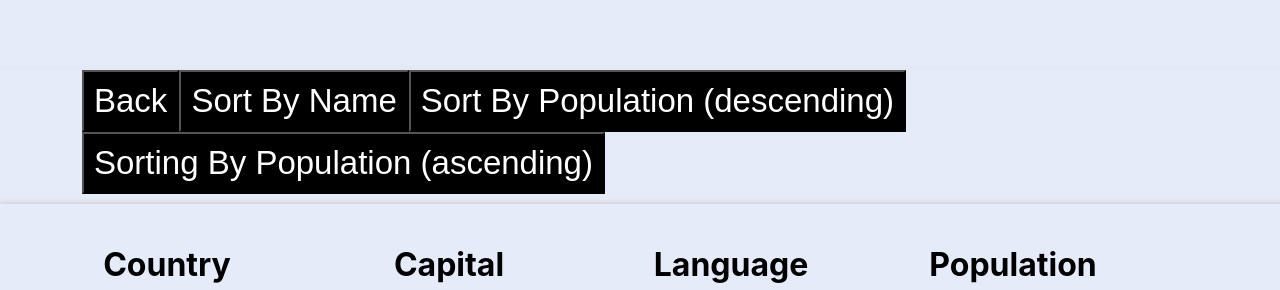
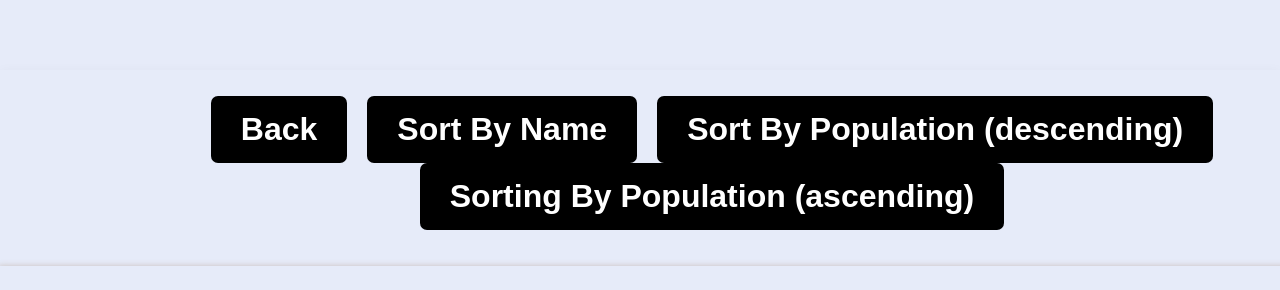
Before and after one commit to Angel-cuba/Front_Project, a React (Create React App) app: page / in a window 1280 px wide. Shown: the part 233-523 px from the top of the page. Built offline with nearby package versions, Linux system fonts and the light colour scheme; no server answers.

Commit message:
Button div styles

```diff
--- a/src/Styles/Components/Small.scss
+++ b/src/Styles/Components/Small.scss
@@ -122,3 +122,32 @@
   font-size: 4rem;
   cursor: pointer;
 }
+.buttonContainer {
+  display: flex;
+  flex-wrap: wrap;
+  justify-content: center;
+  align-items: center;
+  width: 100%;
+  height: 100%;
+  padding: 10px;
+  margin: 1rem;
+}
+.btn-light {
+  background-color: #000000;
+  color: #fff;
+  border-radius: 7px;
+  padding: 15px 30px;
+  margin-right: 20px;
+  border: none;
+  font-size: 2rem;
+  font-weight: bold;
+}
+.btn-dark {
+  background-color: #c3c3c3;
+  color: #000000;
+  border-radius: 7px;
+  padding: 15px 30px;
+  border: none;
+  font-size: 2rem;
+  font-weight: bold;
+}
--- a/src/components/Country.js
+++ b/src/components/Country.js
@@ -14,9 +14,13 @@ const Country = () => {
   const [sortData, setSortData] = useState(null);
   const [sortAscending, setSortAscending] = useState(null);
   const [sortDescending, setSortDescending] = useState(null);
+  const [initial, setInitial] = useState(null);
 
-  console.log('Ascending', sortAscending);
-  console.log('Descending', sortDescending);
+  console.log('Initial again', initial);
+
+  // console.log('Ascending', sortAscending);
+  // console.log('Descending', sortDescending);
+
   //Getting the data from the storefind
   const { data } = useSelector((state) => state.reducers);
   const { cart } = useSelector((state) => state.carReducers);
@@ -92,30 +96,31 @@ const Country = () => {
     setSortData(null);
     setSortAscending(null);
     setSortDescending(null);
+    setInitial(data);
   };
   return (
     <>
       <div className="buttonContainer">
         <button
-          style={{ padding: 10, backgroundColor: 'black', color: 'white', fontSize: 33 }}
+          className={theme === 'light' ? 'btn-light' : 'btn-dark'}
           onClick={() => refreshData()}
         >
           Back
         </button>
         <button
-          style={{ padding: 10, backgroundColor: 'black', color: 'white', fontSize: 33 }}
+          className={theme === 'light' ? 'btn-light' : 'btn-dark'}
           onClick={() => sortByName()}
         >
           Sort By Name
         </button>
         <button
-          style={{ padding: 10, backgroundColor: 'black', color: 'white', fontSize: 33 }}
+          className={theme === 'light' ? 'btn-light' : 'btn-dark'}
           onClick={() => sortByPopulationDescending()}
         >
           Sort By Population (descending)
         </button>
         <button
-          style={{ padding: 10, backgroundColor: 'black', color: 'white', fontSize: 33 }}
+          className={theme === 'light' ? 'btn-light' : 'btn-dark'}
           onClick={() => sortByPopulationAscending()}
         >
           Sorting By Population (ascending)
@@ -134,6 +139,44 @@ const Country = () => {
             </tr>
           </thead>
           <tbody>
+            {data?.map((country, index) => (
+              <tr key={index} className="eachCountry">
+                <td className="tFlag">
+                  <Link style={{ textDecoration: 'none' }} to={`/country/${country.name.common}`}>
+                    {country.flag}
+                  </Link>
+                </td>
+                <td className="tBodyContent">{country.name.common}</td>
+                <td className="tBodyContent">
+                  {country.capital ? (
+                    country.capital
+                  ) : (
+                    <span
+                      style={{
+                        color: 'red',
+                        border: '1px solid red',
+                        padding: '5px 10px',
+                        borderRadius: '5px',
+                      }}
+                    >
+                      Unknown
+                    </span>
+                  )}
+                </td>
+                <td className="tBodyContent">{country.language}</td>
+                <td className="tBodyContent">{country.population}</td>
+                <td className="tBodyContent">
+                  {cart.includes(country) ? (
+                    <FaThumbsUp
+                      className="btnClick"
+                      onClick={() => handleRemove(country.name.common)}
+                    />
+                  ) : (
+                    <FaRegThumbsUp className="btnClicked" onClick={() => handleAdd(country)} />
+                  )}
+                </td>
+              </tr>
+            ))}
             {sortData
               ? sortData.map((country, index) => (
                   <tr key={index} className="eachCountry">
@@ -383,47 +426,6 @@ const Country = () => {
                     </td>
                   </tr>
                 ))}
-            {!sortData &&
-              !sortAscending &&
-              !sortDescending &&
-              data?.map((country, index) => (
-                <tr key={index} className="eachCountry">
-                  <td className="tFlag">
-                    <Link style={{ textDecoration: 'none' }} to={`/country/${country.name.common}`}>
-                      {country.flag}
-                    </Link>
-                  </td>
-                  <td className="tBodyContent">{country.name.common}</td>
-                  <td className="tBodyContent">
-                    {country.capital ? (
-                      country.capital
-                    ) : (
-                      <span
-                        style={{
-                          color: 'red',
-                          border: '1px solid red',
-                          padding: '5px 10px',
-                          borderRadius: '5px',
-                        }}
-                      >
-                        Unknown
-                      </span>
-                    )}
-                  </td>
-                  <td className="tBodyContent">{country.language}</td>
-                  <td className="tBodyContent">{country.population}</td>
-                  <td className="tBodyContent">
-                    {cart.includes(country) ? (
-                      <FaThumbsUp
-                        className="btnClick"
-                        onClick={() => handleRemove(country.name.common)}
-                      />
-                    ) : (
-                      <FaRegThumbsUp className="btnClicked" onClick={() => handleAdd(country)} />
-                    )}
-                  </td>
-                </tr>
-              ))}
           </tbody>
         </table>
         <Car />
```
